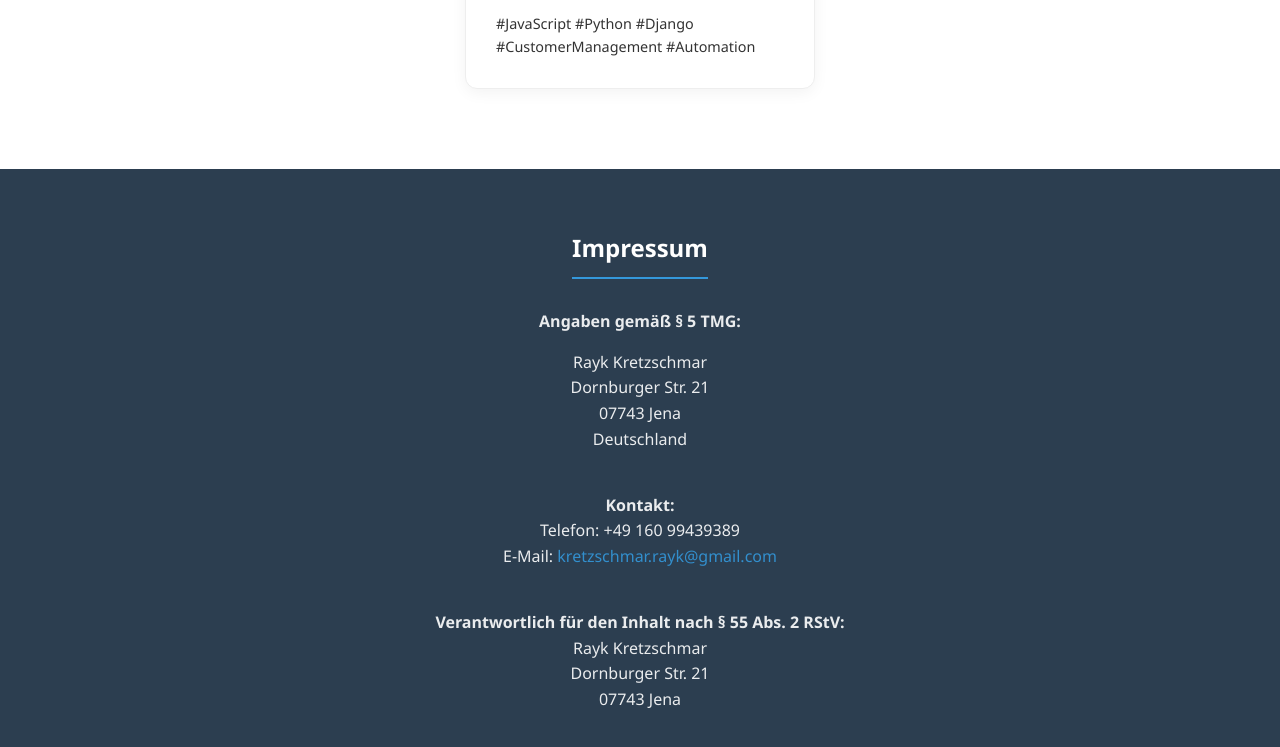
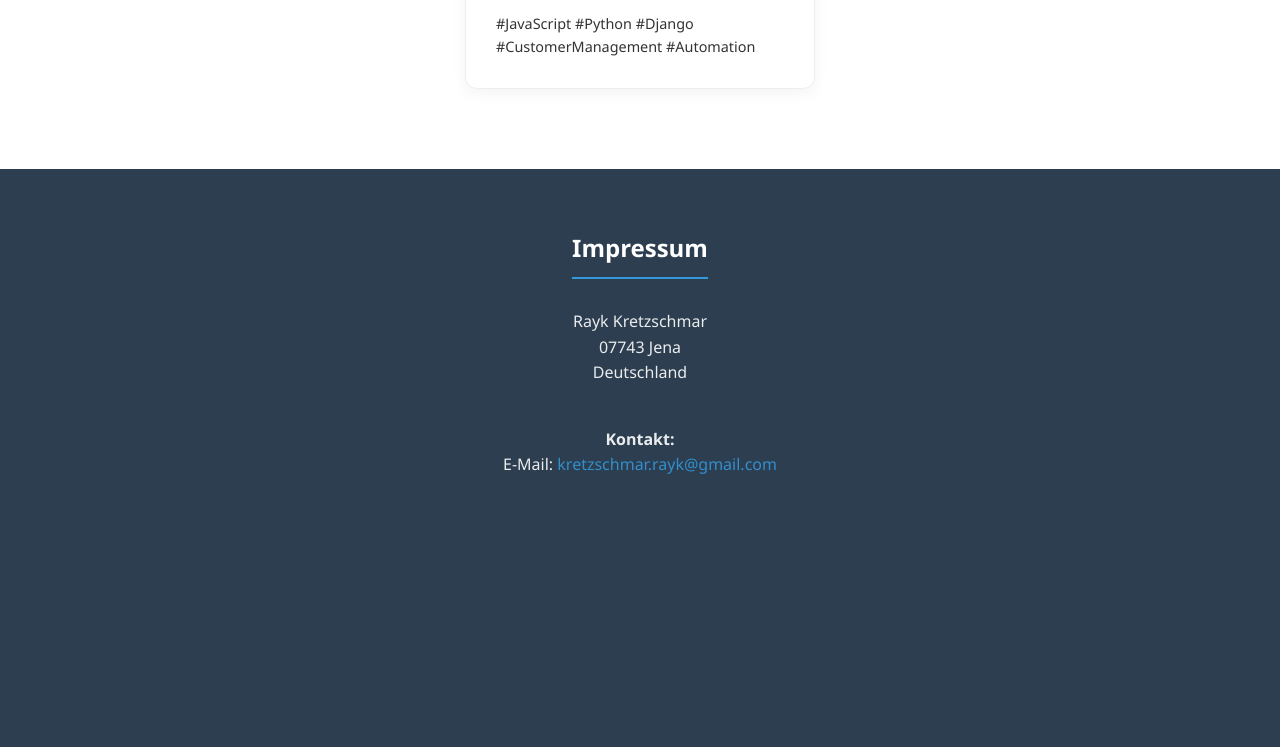
Before and after one commit to RaykKretzschmar/raykkretzschmar.github.io, a website: page index.html in a window 1280 px wide. Shown: the part 4068-4815 px from the top of the page. Drawn offline with nearby package versions, Linux system fonts and the light colour scheme; files that its build step writes are made by us from their sources.

Commit message:
remove information

```diff
--- a/index.html
+++ b/index.html
@@ -304,18 +304,11 @@
 
     <section id="impressum">
         <h2>Impressum</h2>
-        <p><strong>Angaben gemäß § 5 TMG:</strong></p>
         <p>Rayk Kretzschmar<br>
-            Dornburger Str. 21<br>
             07743 Jena<br>
             Deutschland</p>
         <p><br><strong>Kontakt:</strong><br>
-            Telefon: +49 160 99439389<br>
             E-Mail: <a href="mailto:kretzschmar.rayk@gmail.com">kretzschmar.rayk@gmail.com</a></p>
-        <p><br><strong>Verantwortlich für den Inhalt nach § 55 Abs. 2 RStV:</strong><br>
-            Rayk Kretzschmar<br>
-            Dornburger Str. 21<br>
-            07743 Jena</p>
     </section>
 
     <!-- Chat Widget -->
```
